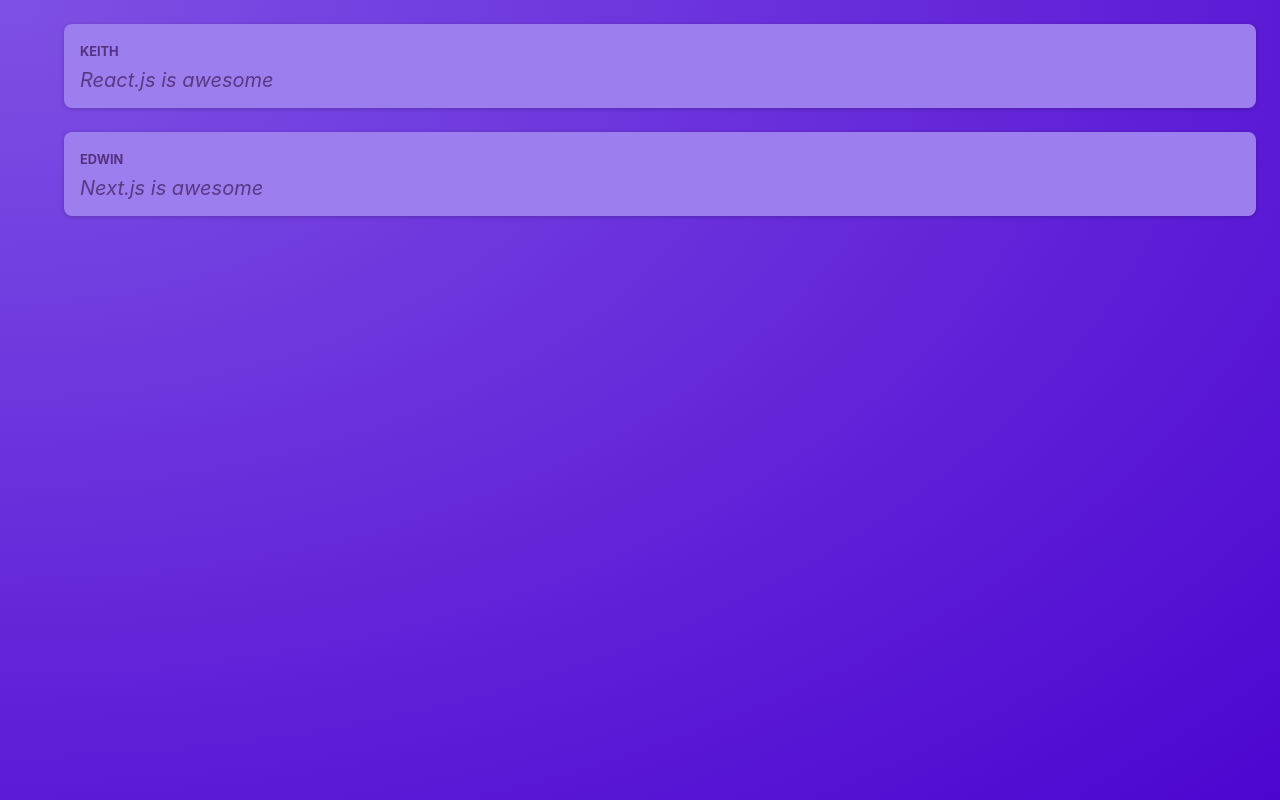
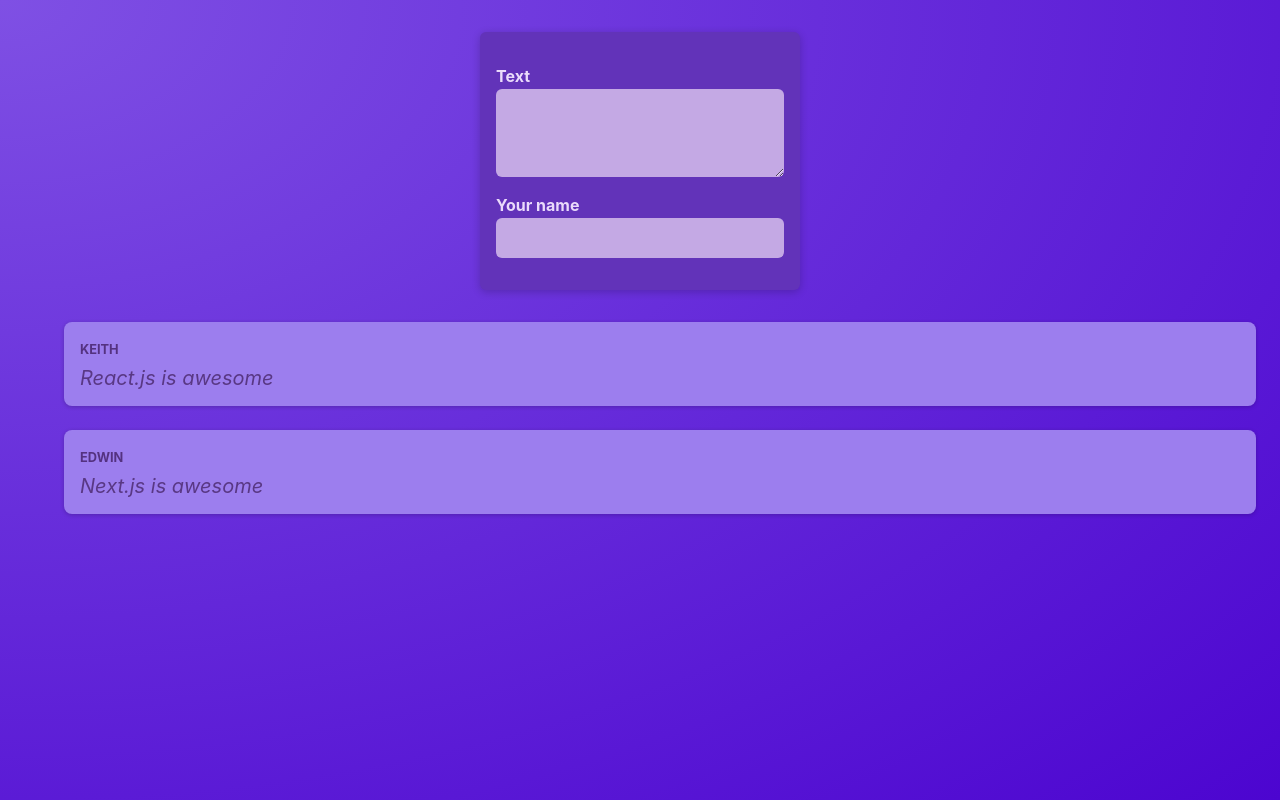
Before and after one commit to edcsu/react_refresher, a React (Vite) app: page / in a window 1280 px wide. Built offline with nearby package versions, Linux system fonts and the light colour scheme.

Commit message:
style: add new post component

```diff
--- /dev/null
+++ b/components/NewPost.jsx
@@ -0,0 +1,18 @@
+import classes from './NewPost.module.css';
+
+function NewPost() {
+  return (
+    <form className={classes.form}>
+      <p>
+        <label htmlFor="body">Text</label>
+        <textarea id="body" required rows={3} />
+      </p>
+      <p>
+        <label htmlFor="name">Your name</label>
+        <input type="text" id="name" required />
+      </p>
+    </form>
+  );
+}
+
+export default NewPost;
--- /dev/null
+++ b/components/NewPost.module.css
@@ -0,0 +1,55 @@
+.form {
+    background-color: #6233b9;
+    padding: 1rem;
+    width: 20rem;
+    margin: 2rem auto;
+    border-radius: 6px;
+    box-shadow: 0 2px 8px rgba(0, 0, 0, 0.2);
+}
+
+.form label {
+    display: block;
+    margin-bottom: 0.05rem;
+    color: #eadbfb;
+    font-weight: bold;
+}
+
+.form input,
+.form textarea {
+    display: block;
+    width: 100%;
+    font: inherit;
+    padding: 0.5rem;
+    border-radius: 6px;
+    border: none;
+    background-color: #c4a9e4;
+    color: #28262c;
+}
+
+.actions {
+    display: flex;
+    justify-content: flex-end;
+    gap: 0.5rem;
+}
+
+.actions button {
+    cursor: pointer;
+    font: inherit;
+    padding: 0.5rem 1.5rem;
+    border: none;
+    border-radius: 4px;
+    background-color: #34036c;
+    color: #e5d5f7;
+}
+
+.actions button:hover {
+    background-color: #23014a;
+}
+
+.actions button[type='button'] {
+    background-color: transparent;
+}
+
+.actions button[type='button']:hover {
+    color: #d1bee6;
+}
--- a/components/PostList.jsx
+++ b/components/PostList.jsx
@@ -1,12 +1,16 @@
+import NewPost from "./NewPost"
 import Post from "./Post"
 import classes from "./PostsList.module.css"
 
 const PostList = () => {
     return (
-        <ul className={classes.post}>
-            <Post name='Keith' body='React.js is awesome' />
-            <Post name='Edwin' body='Next.js is awesome' />
-        </ul>
+        <>
+            <NewPost />
+            <ul className={classes.post}>
+                <Post name='Keith' body='React.js is awesome' />
+                <Post name='Edwin' body='Next.js is awesome' />
+            </ul>
+        </>
     )
 }
 
```
